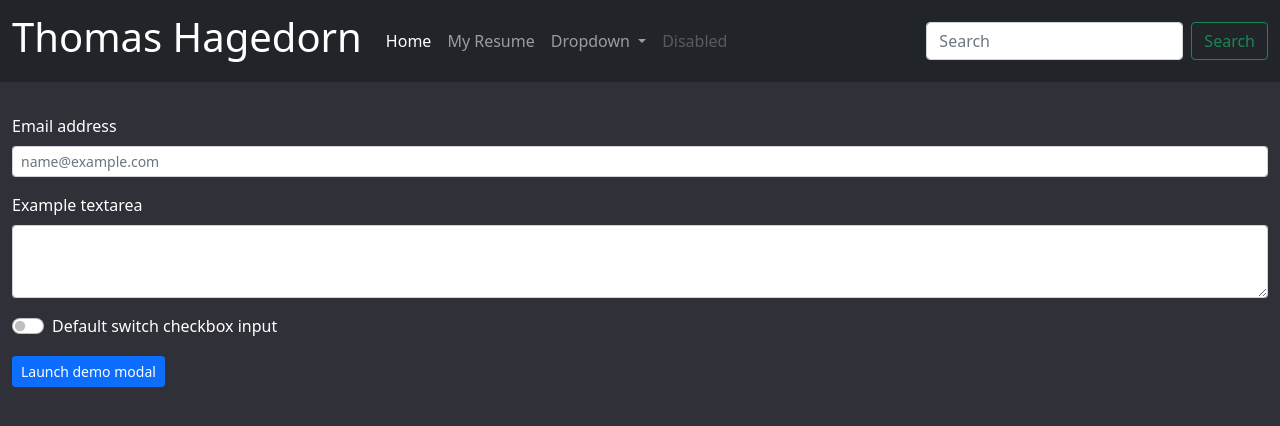
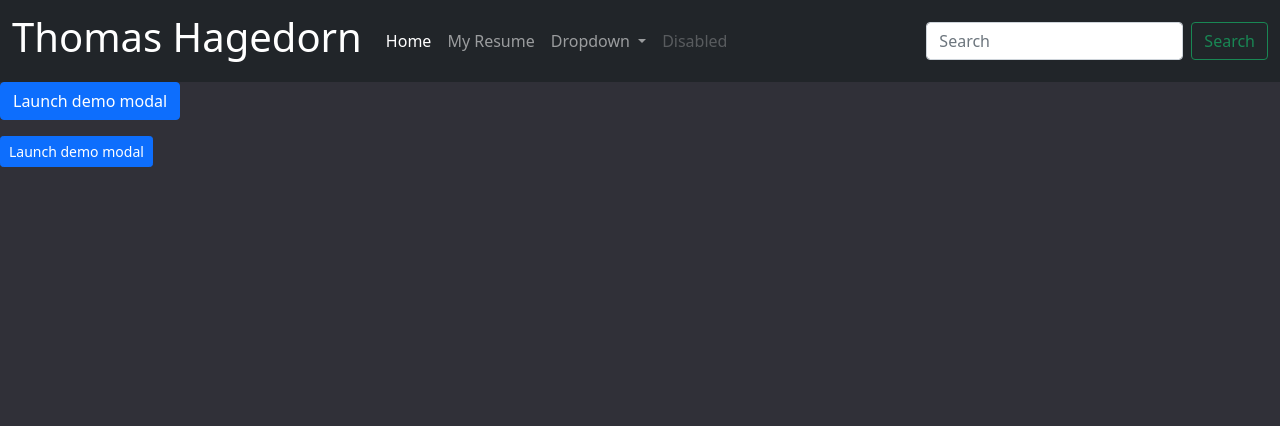
Before and after one commit to thaggy/thaggy.github.io, an Angular app: page / in a window 1280 px wide. Shown: the top 426 px of the page. Built offline with nearby package versions, Linux system fonts and the light colour scheme.

Commit message:
added docs build for hosting

```diff
--- a/angular.json
+++ b/angular.json
@@ -13,7 +13,7 @@
         "build": {
           "builder": "@angular-devkit/build-angular:browser",
           "options": {
-            "outputPath": "dist/my-website",
+            "outputPath": "docs",
             "index": "src/index.html",
             "main": "src/main.ts",
             "polyfills": "src/polyfills.ts",
--- a/src/app/home/home.component.html
+++ b/src/app/home/home.component.html
@@ -1,25 +1,29 @@
+<!-- Button trigger modal -->
+<button type="button" class="btn btn-primary" data-bs-toggle="modal" data-bs-target="#exampleModalCenter">
+  Launch demo modal
+</button>
 
-<div class="container-fluid py-3">
-  <div class="row my-3">
-    <div class="col">
-      <label for="exampleFormControlInput1" class="form-label">Email address</label>
-      <input type="email" class="form-control form-control-sm" id="exampleFormControlInput1" placeholder="name@example.com">
-    </div>
-  </div>
-  <div class="row my-3">
-    <div class="col">
-      <label for="exampleFormControlTextarea1" class="form-label">Example textarea</label>
-      <textarea class="form-control form-control-sm" id="exampleFormControlTextarea1" rows="3"></textarea>
-    </div>
-  </div>
-  <div class="row my-3">
-    <div class="col">
-      <div class="form-check form-switch">
-        <input class="form-check-input" type="checkbox" id="flexSwitchCheckDefault">
-        <label class="form-check-label" for="flexSwitchCheckDefault">Default switch checkbox input</label>
+<!-- Modal -->
+<div class="modal fade" id="exampleModalCenter" tabindex="-1" role="dialog" aria-labelledby="exampleModalCenterTitle" aria-hidden="true">
+  <div class="modal-dialog modal-dialog-centered" role="document">
+    <div class="modal-content">
+      <div class="modal-header">
+        <h5 class="modal-title" id="exampleModalLongTitle">Modal title</h5>
+        <button type="button" class="close" data-bs-dismiss="modal" aria-label="Close">
+          <span aria-hidden="true">&times;</span>
+        </button>
+      </div>
+      <div class="modal-body">
+        ... <!-- <ng-content></ng-content> -->
+      </div>
+      <div class="modal-footer">
+        <button type="button" class="btn btn-secondary" data-bs-dismiss="modal">Close</button>
+        <button type="button" class="btn btn-primary">Save changes</button>
       </div>
     </div>
   </div>
+</div>
+<div>
   <div class="row my-3">
     <div class="col">
       <button class="btn btn-sm btn-primary" (click)="open(demoModal)">Launch demo modal</button>
@@ -27,7 +31,8 @@
   </div>
 </div>
 
-<ng-template #demoModal let-modal>
+<ng-template #demoModal let-modal >
+  <ng-container id="test">
   <div class="modal-header">
     <h4 class="modal-title" id="modal-basic-title">Profile update</h4>
     <button type="button" class="btn-close" data-bs-dismiss="modal" aria-label="Close" (click)="modal.dismiss('Cross click')"></button>
@@ -46,4 +51,5 @@
   <div class="modal-footer">
     <button type="button" class="btn btn-outline-dark" (click)="modal.close('Save click')">Save</button>
   </div>
+  </ng-container>
 </ng-template>
```
Also changed, not shown: 12 other files (tests, documents, lock files or other folders).
